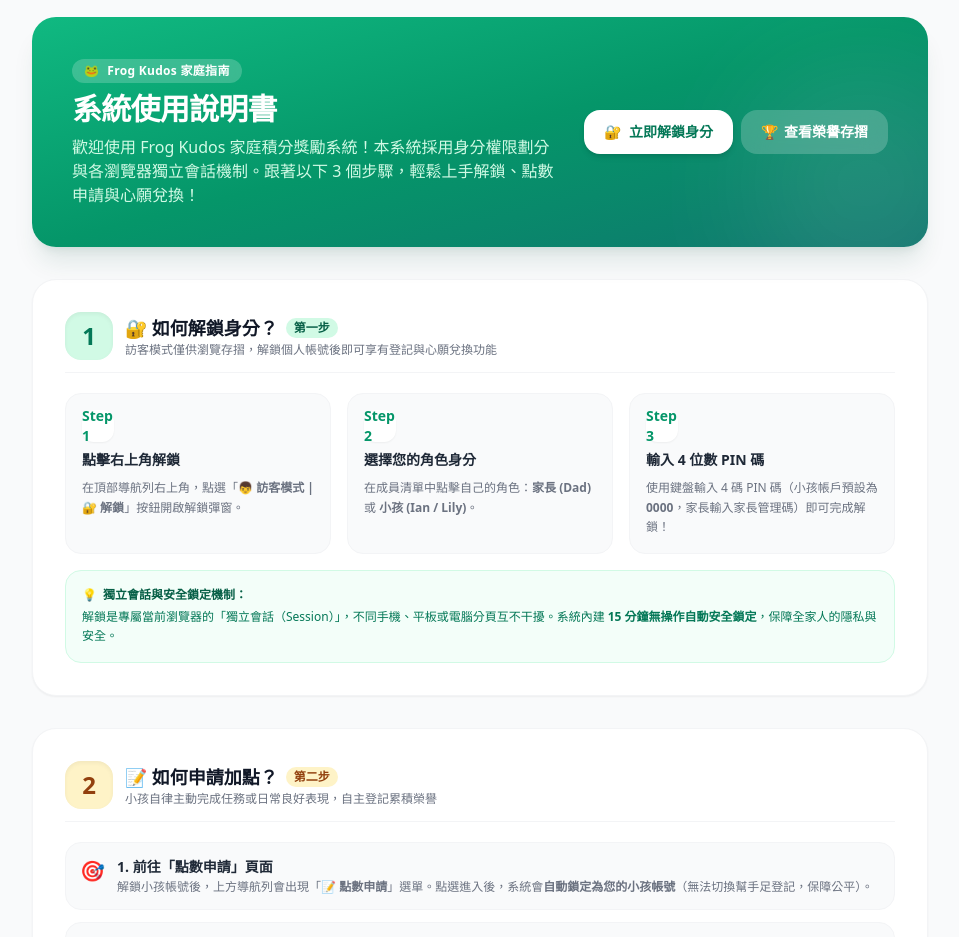
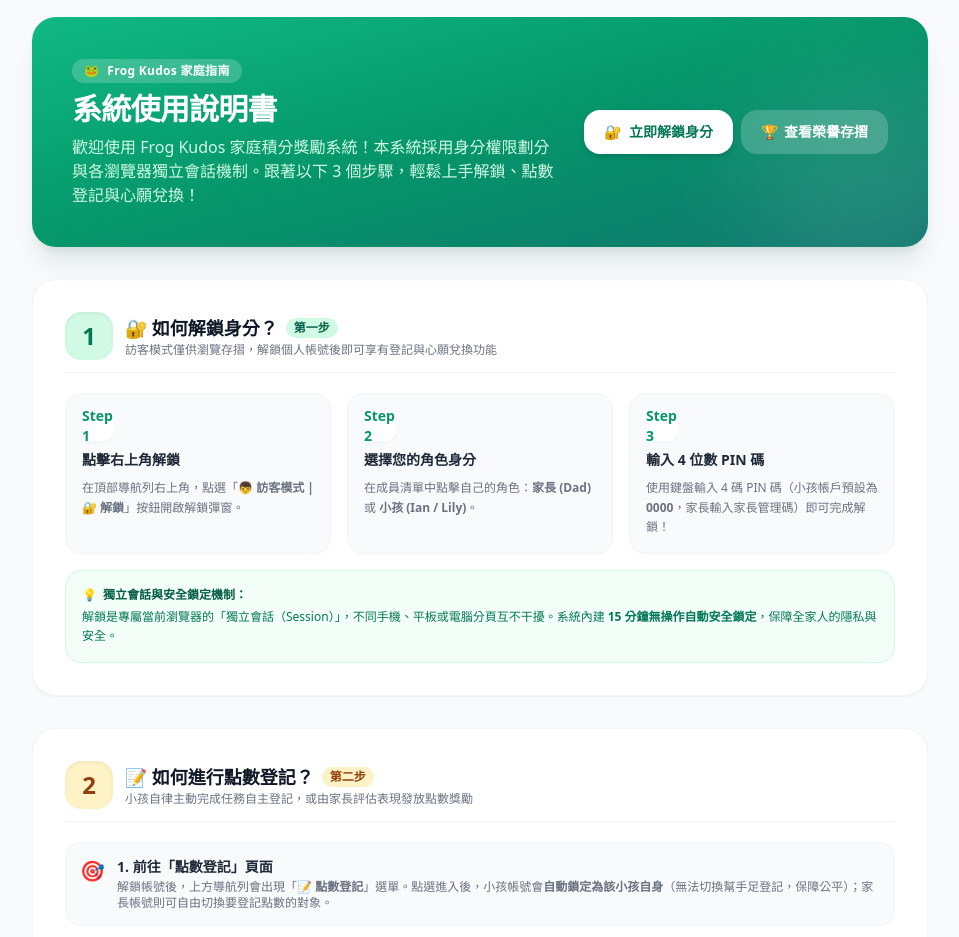
Before and after one commit to chinsonyeh/frog_kudos, a Vue app in the folder frontend/: page /guide in a window 1280 px wide. Shown: the part 80-1017 px from the top of the page, without its empty margins (160-1119 px from the left). Built offline with nearby package versions, Linux system fonts and the light colour scheme.

Commit message:
fix: rename menu and documentation to 點數登記 consistently

```diff
--- a/frontend/src/components/Navbar.vue
+++ b/frontend/src/components/Navbar.vue
@@ -14,7 +14,7 @@
 const navItems = computed(() => {
   if (authStore.isParent) {
     return [
-      { type: 'link', name: '快速登記', path: '/record', icon: '📝' },
+      { type: 'link', name: '點數登記', path: '/record', icon: '📝' },
       { type: 'link', name: '榮譽存摺', path: '/ledger', icon: '🏆' },
       { type: 'link', name: '商城與審核', path: '/rewards', icon: '🎁' },
       { type: 'button', name: '家庭成員', action: () => emit('openMemberModal'), icon: '👥', title: '管理家庭成員清單與自訂成員' },
@@ -23,7 +23,7 @@
     ]
   } else if (authStore.isChild) {
     return [
-      { type: 'link', name: '點數申請', path: '/record', icon: '📝' },
+      { type: 'link', name: '點數登記', path: '/record', icon: '📝' },
       { type: 'link', name: '榮譽存摺', path: '/ledger', icon: '🏆' },
       { type: 'link', name: '兌換商城', path: '/rewards', icon: '🎁' },
       { type: 'button', name: '個人成員', action: () => emit('openMemberModal'), icon: authStore.unlockedMember?.avatar || '👤', title: '變更個人代表頭像與 PIN 碼' },
--- a/frontend/src/views/GuideView.vue
+++ b/frontend/src/views/GuideView.vue
@@ -25,7 +25,7 @@
           </div>
           <h2 class="text-2xl sm:text-3xl font-black tracking-tight">系統使用說明書</h2>
           <p class="text-emerald-100 text-sm sm:text-base max-w-xl">
-            歡迎使用 Frog Kudos 家庭積分獎勵系統！本系統採用身分權限劃分與各瀏覽器獨立會話機制。跟著以下 3 個步驟，輕鬆上手解鎖、點數申請與心願兌換！
+            歡迎使用 Frog Kudos 家庭積分獎勵系統！本系統採用身分權限劃分與各瀏覽器獨立會話機制。跟著以下 3 個步驟，輕鬆上手解鎖、點數登記與心願兌換！
           </p>
         </div>
 
@@ -117,10 +117,10 @@
         </div>
         <div>
           <h3 class="text-lg font-bold text-gray-900 flex items-center gap-2">
-            <span>📝 如何申請加點？</span>
+            <span>📝 如何進行點數登記？</span>
             <span class="text-xs bg-amber-100 text-amber-800 font-semibold px-2 py-0.5 rounded-full">第二步</span>
           </h3>
-          <p class="text-xs text-gray-500">小孩自律主動完成任務或日常良好表現，自主登記累積榮譽</p>
+          <p class="text-xs text-gray-500">小孩自律主動完成任務自主登記，或由家長評估表現發放點數獎勵</p>
         </div>
       </div>
 
@@ -128,9 +128,9 @@
         <div class="flex items-start space-x-3 p-3.5 rounded-2xl bg-gray-50 border border-gray-100">
           <span class="text-xl">🎯</span>
           <div>
-            <h4 class="font-bold text-gray-800 text-sm">1. 前往「點數申請」頁面</h4>
+            <h4 class="font-bold text-gray-800 text-sm">1. 前往「點數登記」頁面</h4>
             <p class="text-xs text-gray-500 mt-0.5">
-              解鎖小孩帳號後，上方導航列會出現「<strong>📝 點數申請</strong>」選單。點選進入後，系統會<strong>自動鎖定為您的小孩帳號</strong>（無法切換幫手足登記，保障公平）。
+              解鎖帳號後，上方導航列會出現「<strong>📝 點數登記</strong>」選單。點選進入後，小孩帳號會<strong>自動鎖定為該小孩自身</strong>（無法切換幫手足登記，保障公平）；家長帳號則可自由切換要登記點數的對象。
             </p>
           </div>
         </div>
@@ -248,7 +248,7 @@
         </div>
 
         <div class="p-4 rounded-2xl bg-gray-50 border border-gray-100 space-y-1">
-          <h4 class="font-bold text-gray-900 text-xs sm:text-sm">Q: 為什麼在訪客模式看不到兌換商城和點數申請？</h4>
+          <h4 class="font-bold text-gray-900 text-xs sm:text-sm">Q: 為什麼在訪客模式看不到兌換商城和點數登記？</h4>
           <p class="text-xs text-gray-600 leading-relaxed">
             為了保護家庭帳號安全，訪客模式僅提供查看「榮譽存摺」。請點擊右上角的「<strong>🔐 解鎖</strong>」按鈕，選擇登入您的角色身分，專屬功能就會立即顯現！
           </p>
```
